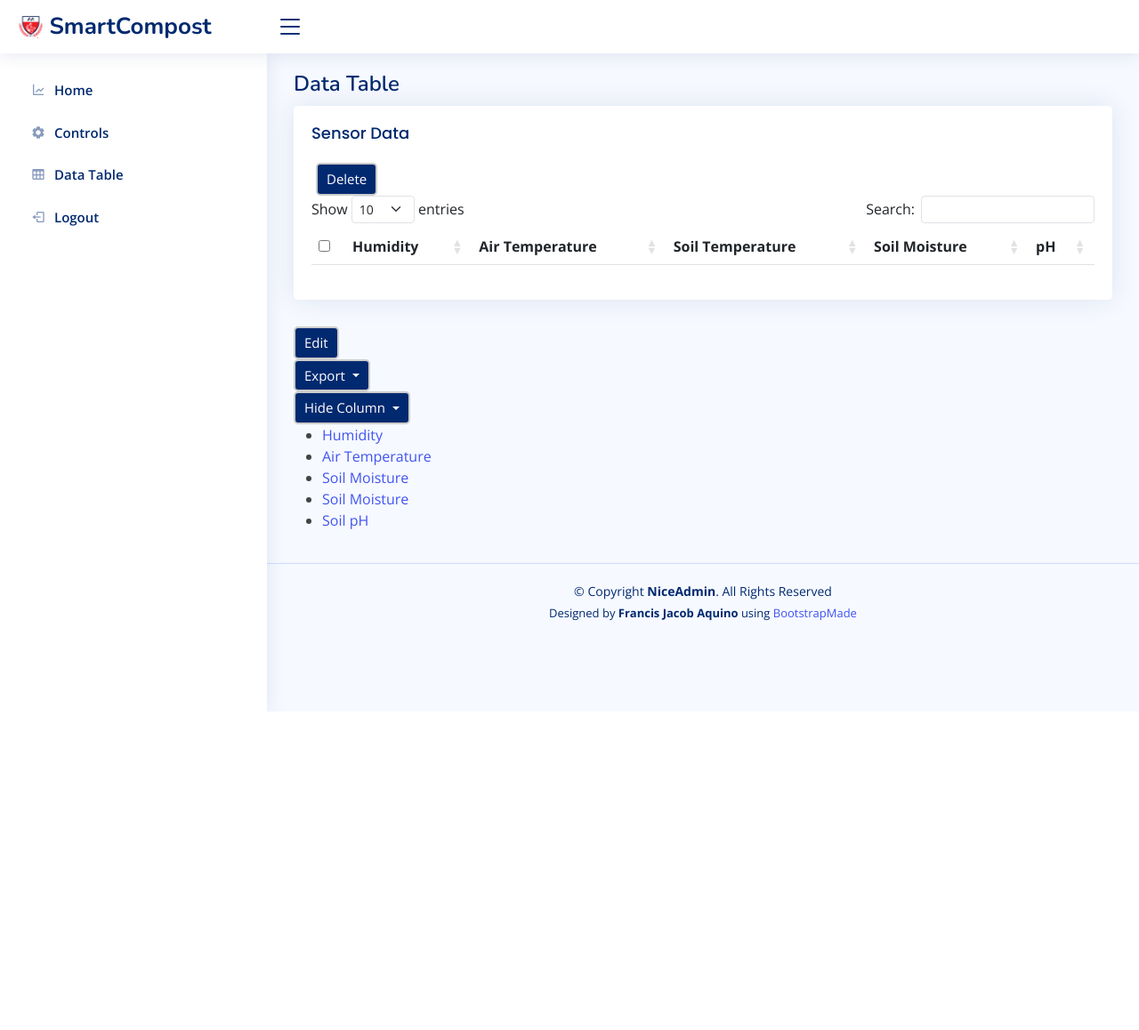
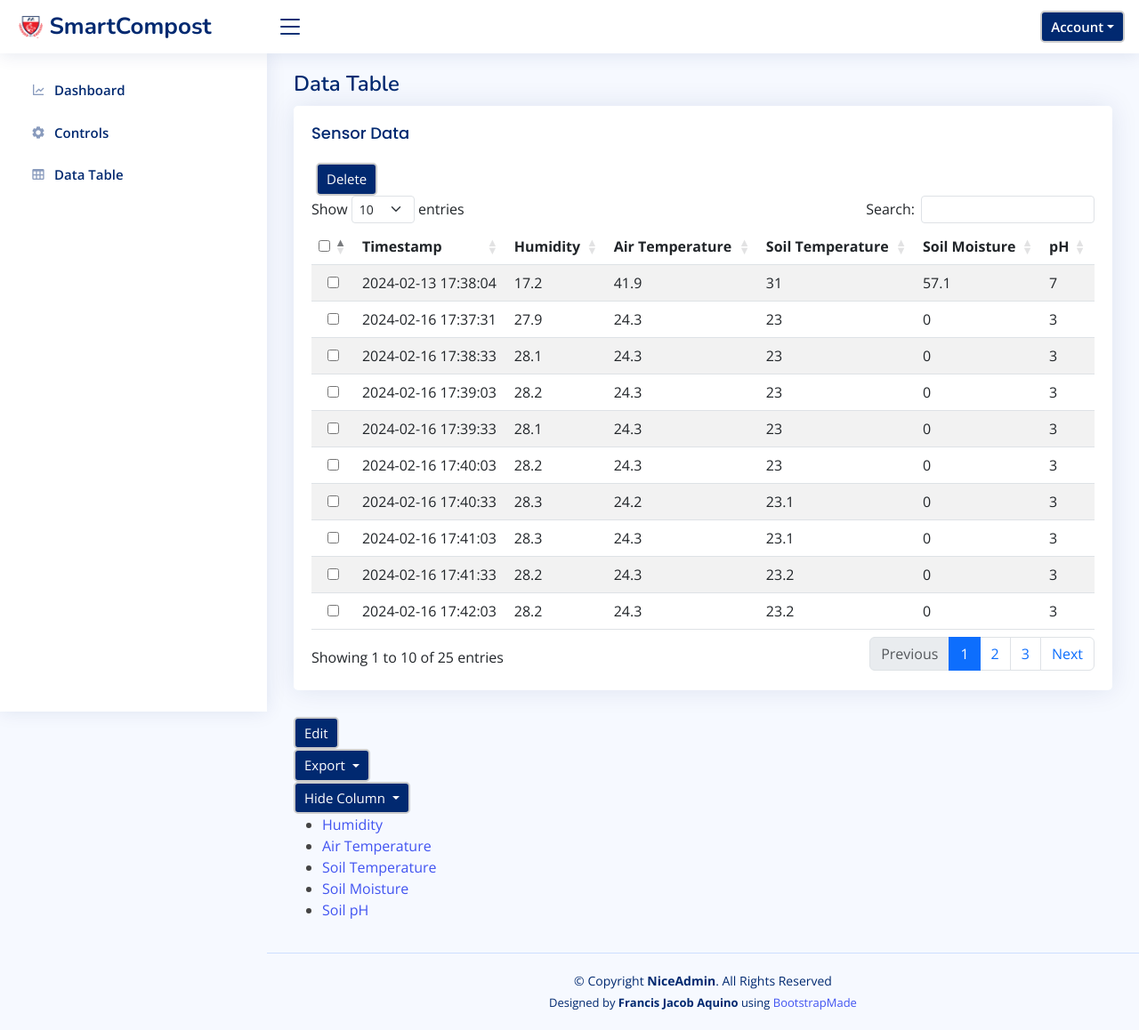
Before and after one commit to fjaqu1n0/SmartCompost, a PHP site: page /DataTable.php in a window 1280 px wide. Shown: the whole page at 89% size. Before the commit the page ends 800 px from the top, so only its background shows below. Run offline with PHP 8.4, Linux system fonts and the light colour scheme; the visitor is signed in with stand-in values (Sample User, id 1); data comes from the database, SQL or seed files in the repository; lists and menus that the app fills with data are empty; some libraries are stand-ins or nearby versions.

Commit message:
Update DataTable.php
- Restructured whole code

```diff
--- a/DataTable.php
+++ b/DataTable.php
@@ -28,29 +28,29 @@
   <!-- Vendor CSS Files -->
   <link href="assets/vendor/bootstrap-icons/bootstrap-icons.css" rel="stylesheet">
   <link href="assets/vendor/boxicons/css/boxicons.min.css" rel="stylesheet">
+
+ <!-- Bootstrap 5 Data Table CSS Files -->
  <link  href="https://cdnjs.cloudflare.com/ajax/libs/twitter-bootstrap/5.3.0/css/bootstrap.min.css"  rel="stylesheet"/>
-  <link  href="https://cdn.datatables.net/2.0.0/css/dataTables.bootstrap5.css" rel="stylesheet" />
+ <link  href="https://cdn.datatables.net/2.0.1/css/dataTables.bootstrap5.css" rel="stylesheet" />
+ <link  href="https://cdn.datatables.net/select/2.0.0/css/select.dataTables.min.css" rel="stylesheet" />
+
 
   <!-- Template Main CSS File -->
   <link href="assets/css/style.css" rel="stylesheet">
+  <link href="https://cdn.jsdelivr.net/npm/flatpickr/dist/flatpickr.min.css" rel="stylesheet" >
 
-  <!-- Data Table JS -->
+  <!-- Boostrap Data Table JS-->
   <script src="https://code.jquery.com/jquery-3.7.1.js"></script>
   <script src="https://cdnjs.cloudflare.com/ajax/libs/twitter-bootstrap/5.3.0/js/bootstrap.bundle.min.js"></script>
-  <script src="https://cdn.datatables.net/2.0.0/js/dataTables.js"></script>
-  <script src="https://cdn.datatables.net/2.0.0/js/dataTables.bootstrap5.js"></script>
+  <script src="https://cdn.datatables.net/2.0.1/js/dataTables.js"></script>
+  <script src="https://cdn.datatables.net/2.0.1/js/dataTables.bootstrap5.js"></script>
+  <script src="https://cdn.datatables.net/select/2.0.0/js/dataTables.select.min.js"></script>
 
   <!-- Template Main JS File -->
-    <script defer src="assets/js/main.js"></script>
-    <script defer src="assets/js/tables.js"></script>
 
-  <!-- =======================================================
-  * Template Name: NiceAdmin
-  * Updated: Nov 17 2023 with Bootstrap v5.3.2
-  * Template URL: https://bootstrapmade.com/nice-admin-bootstrap-admin-html-template/
-  * Author: BootstrapMade.com
-  * License: https://bootstrapmade.com/license/
-  ======================================================== -->
+  <script src="assets/js/tables.js"></script>
+  <script src="https://cdn.jsdelivr.net/npm/flatpickr"></script>
+
 </head>
 
 <body>
@@ -59,12 +59,47 @@
    <header id="header" class="header fixed-top d-flex align-items-center">
 
     <div class="d-flex align-items-center justify-content-between">
-        <a href="Home.php" class="logo d-flex align-items-center">
+      <a href="index.html" class="logo d-flex align-items-center">
         <img src="assets/img/mmcm.png" alt="">
         <span class="d-none d-lg-block">SmartCompost</span>
       </a>
       <i class="bi bi-list toggle-sidebar-btn"></i>
-    </div>
+    </div><!-- End Logo -->
+
+     <nav class="header-nav ms-auto">
+            <ul class="d-flex align-items-center">
+
+                <li class="nav-item dropdown pe-3">
+
+                    <a class="nav-link nav-profile d-flex align-items-center pe-0" href="#" data-bs-toggle="dropdown">
+                        <span class="d-none d-md-block dropdown-toggle ps-2">Account</span>
+                    </a><!-- End Profile Iamge Icon -->
+
+                    <ul class="dropdown-menu dropdown-menu-end dropdown-menu-arrow profile">
+
+                        <li>
+                            <a class="dropdown-item d-flex align-items-center" href="accountManagement.php">
+                                <i class="bi bi-gear"></i>
+                                <span>Account Management</span>
+                            </a>
+                        </li>
+                        <li>
+                            <hr class="dropdown-divider">
+                        </li>
+
+                        <li>
+                            <a class="dropdown-item d-flex align-items-center" href="php/logout.php">
+                                <i class="bi bi-box-arrow-right"></i>
+                                <span>Logout</span>
+                            </a>
+                        </li>
+
+                    </ul><!-- End Profile Dropdown Items -->
+                </li><!-- End Profile Nav -->
+
+            </ul>
+        </nav><!-- End Icons Navigation -->
+
 
   </header><!-- End Header -->
 
@@ -76,13 +111,13 @@
       <li class="nav-item">
         <a class="nav-link collapsed" href="Home.php">
           <i class='bx bx-line-chart'></i>
-                <span>Home</span>
+          <span>Dashboard</span>
         </a>
       </li><!-- End Home Nav -->
 
       <li class="nav-item">
         <a class="nav-link collapsed" href="Controls.php">
-                <i class='bx bxs-cog'></i>
+            <i class='bx bxs-cog' ></i>
           <span>Controls</span>
         </a>
       </li><!-- End Controls Page Nav -->
@@ -91,13 +126,6 @@
         <a class="nav-link collapsed" href="DataTable.php">
           <i class='bx bx-table'></i>
           <span>Data Table</span>
-            </a>
-        </li><!-- End Data Logs Page Nav -->
-
-        <li class="nav-item">
-            <a class="nav-link collapsed" href="php/logout.php"> <!-- Changed href to logout.php -->
-                <i class='bx bx-log-out'></i>
-                <span>Logout</span>
         </a>
       </li><!-- End Data Logs Page Nav -->
 
@@ -121,10 +149,12 @@
                 <h5 class="card-title">Sensor Data</h5>
                 <button id="deleteButton">Delete</button>
             </div>
+
               <!-- Table with stripped rows -->
-              <table id="sensorData" class="table table-striped" style="width:100%">
+              <table id="sensorData" class="table table-striped" style="width:100%"> <!--class="display""table table-striped"-->
                 <thead>
                     <tr>
+                        <th><input type="checkbox" id="selectAll"></th>
                         <th>ID</th>
                         <th>Timestamp</th>
                         <th>Humidity</th>
@@ -165,7 +195,7 @@
           <ul class="dropdown-menu1" aria-labelledby="dropdownMenuButton1">
             <li><a href="#" id="Humidity">Humidity</a></li>
             <li><a href="#" id="AirTemp">Air Temperature</a></li>
-            <li><a href="#" id ="SoilTemp">Soil Moisture</a></li>
+            <li><a href="#" id ="SoilTemp">Soil Temperature</a></li>
             <li><a href="#" id ="Moist">Soil Moisture</a></li>
             <li><a href="#" id ="pH">Soil pH</a></li>
           </ul>
@@ -181,16 +211,14 @@
       &copy; Copyright <strong><span>NiceAdmin</span></strong>. All Rights Reserved
     </div>
     <div class="credits">
-      <!-- All the links in the footer should remain intact. -->
-      <!-- You can delete the links only if you purchased the pro version. -->
-      <!-- Licensing information: https://bootstrapmade.com/license/ -->
-      <!-- Purchase the pro version with working PHP/AJAX contact form: https://bootstrapmade.com/nice-admin-bootstrap-admin-html-template/ -->
       Designed by <strong><span>Francis Jacob Aquino</span></strong> using  <a href="https://bootstrapmade.com/">BootstrapMade</a>
     </div>
   </footer><!-- End Footer -->
 
   <a href="#" class="back-to-top d-flex align-items-center justify-content-center"><i class="bi bi-arrow-up-short"></i></a>
 
+  <script src ="assets/js/main.js"></script>
+
 </body>
 
 </html>
```
Lines whose indentation alone changed are shown as unchanged.
